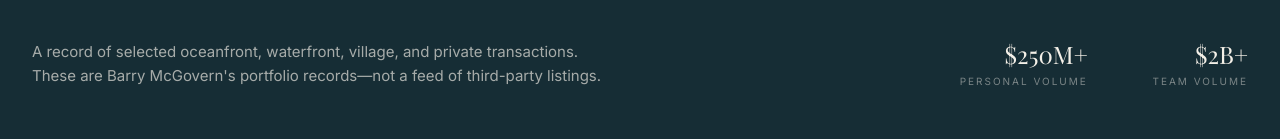
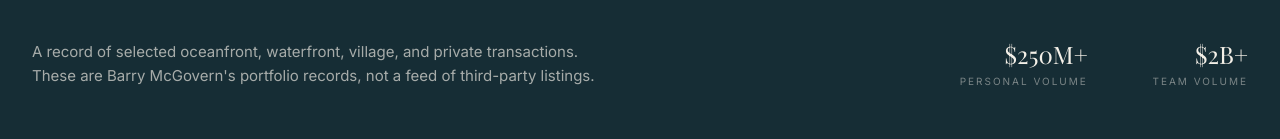
Before and after one commit to barrymcgovernd18/hamptonshomes-ai, a Next.js app in the folder hamptonshomes-ai/: page /sales in a window 1280 px wide. Shown: the part 327-466 px from the top of the page. Built offline with nearby package versions, Linux system fonts and the light colour scheme; a web font is replaced by a local one.

Commit message:
Remove em dash from sales copy

```diff
--- a/hamptonshomes-ai/src/app/sales/page.tsx
+++ b/hamptonshomes-ai/src/app/sales/page.tsx
@@ -21,7 +21,7 @@ export default function SalesPage() {
           <div className="flex flex-col justify-between gap-8 md:flex-row md:items-end">
             <div>
               <h1 className="font-serif text-5xl leading-tight md:text-7xl">Notable<br /><span className="font-normal italic text-paper/65">Sales</span></h1>
-              <p className="mt-7 max-w-xl text-[15px] leading-relaxed text-paper/65">A record of selected oceanfront, waterfront, village, and private transactions. These are Barry McGovern's portfolio records—not a feed of third-party listings.</p>
+              <p className="mt-7 max-w-xl text-[15px] leading-relaxed text-paper/65">A record of selected oceanfront, waterfront, village, and private transactions. These are Barry McGovern's portfolio records, not a feed of third-party listings.</p>
             </div>
             <div className="grid grid-cols-2 gap-8 text-left md:text-right">
               <div><p className="font-serif text-2xl text-paper">{personalVolume}</p><p className="mt-1 text-[10px] uppercase tracking-[0.2em] text-paper/45">Personal volume</p></div>
```
